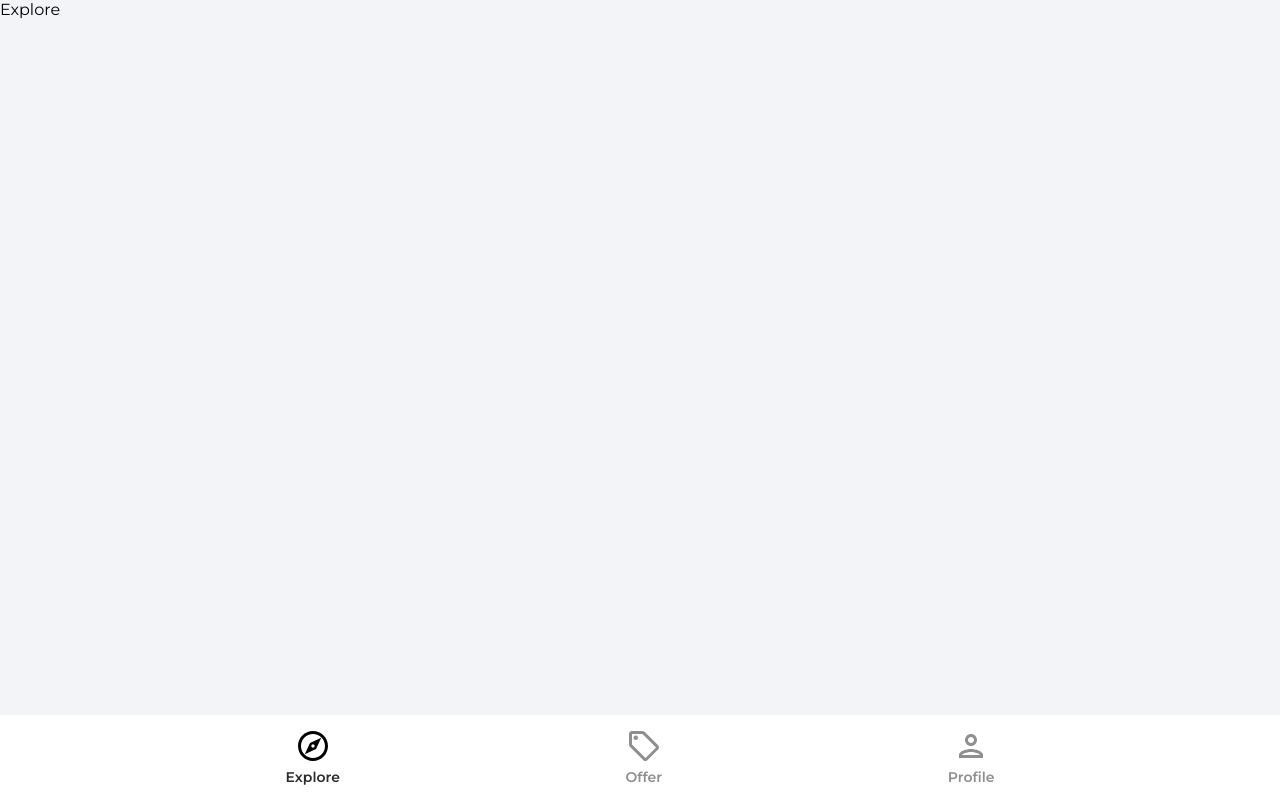
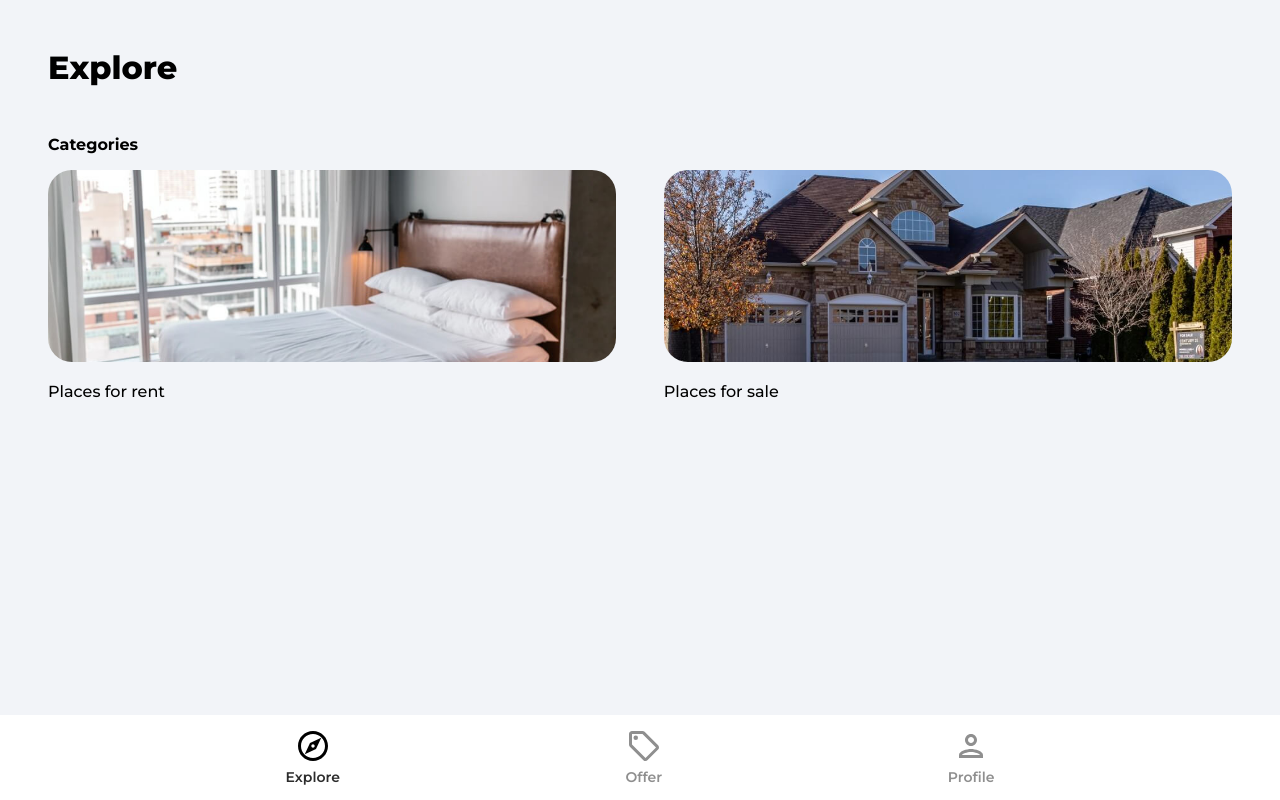
Before and after one commit to GWilliam02/House_marketplace, a React (Create React App) app: page / in a window 1280 px wide. Built offline with nearby package versions, Linux system fonts and the light colour scheme.

Commit message:
Added Sell/Rent pages

```diff
--- a/src/App.js
+++ b/src/App.js
@@ -5,6 +5,7 @@
 import Explore from "./pages/Explore";
 import ForgotPassword from "./pages/ForgotPassword";
 import Offers from "./pages/Offers";
+import Category from "./pages/Category";
 import Profile from "./pages/Profile";
 import SignIn from "./pages/SignIn";
 import SignUp from "./pages/SignUp";
@@ -17,6 +18,7 @@
         <Routes>
           <Route path="/" element={<Explore />} />
           <Route path="/offers" element={<Offers />} />
+          <Route path="/category/:categoryName" element={<Category />} />
           <Route path="/profile" element={<PrivateRoute />}>
             <Route path="/profile" element={<Profile />} />
           </Route>
--- /dev/null
+++ b/src/pages/Category.jsx
@@ -0,0 +1,7 @@
+import React from "react";
+
+function Category() {
+  return <div>Category</div>;
+}
+
+export default Category;
--- a/src/pages/Explore.jsx
+++ b/src/pages/Explore.jsx
@@ -1,7 +1,37 @@
-import React from "react";
+import { Link } from "react-router-dom";
+import rentCategoryImage from "../assets/jpg/rentCategoryImage.jpg";
+import sellCategoryImage from "../assets/jpg/sellCategoryImage.jpg";
 
 function Explore() {
-  return <div>Explore</div>;
+  return (
+    <div className="explore">
+      <header>
+        <p className="pageHeader">Explore</p>
+      </header>
+      <main>
+        {/* Slider goes here */}
+        <p className="exploreCategoryHeading">Categories</p>
+        <div className="exploreCategories">
+          <Link to="/category/rent">
+            <img
+              src={rentCategoryImage}
+              alt="rentImage"
+              className="exploreCategoryImg"
+            />
+            <p className="exploreCategoryName">Places for rent</p>
+          </Link>
+          <Link to="/category/sell">
+            <img
+              src={sellCategoryImage}
+              alt="sellImage"
+              className="exploreCategoryImg"
+            />
+            <p className="exploreCategoryName">Places for sale</p>
+          </Link>
+        </div>
+      </main>
+    </div>
+  );
 }
 
 export default Explore;
```
